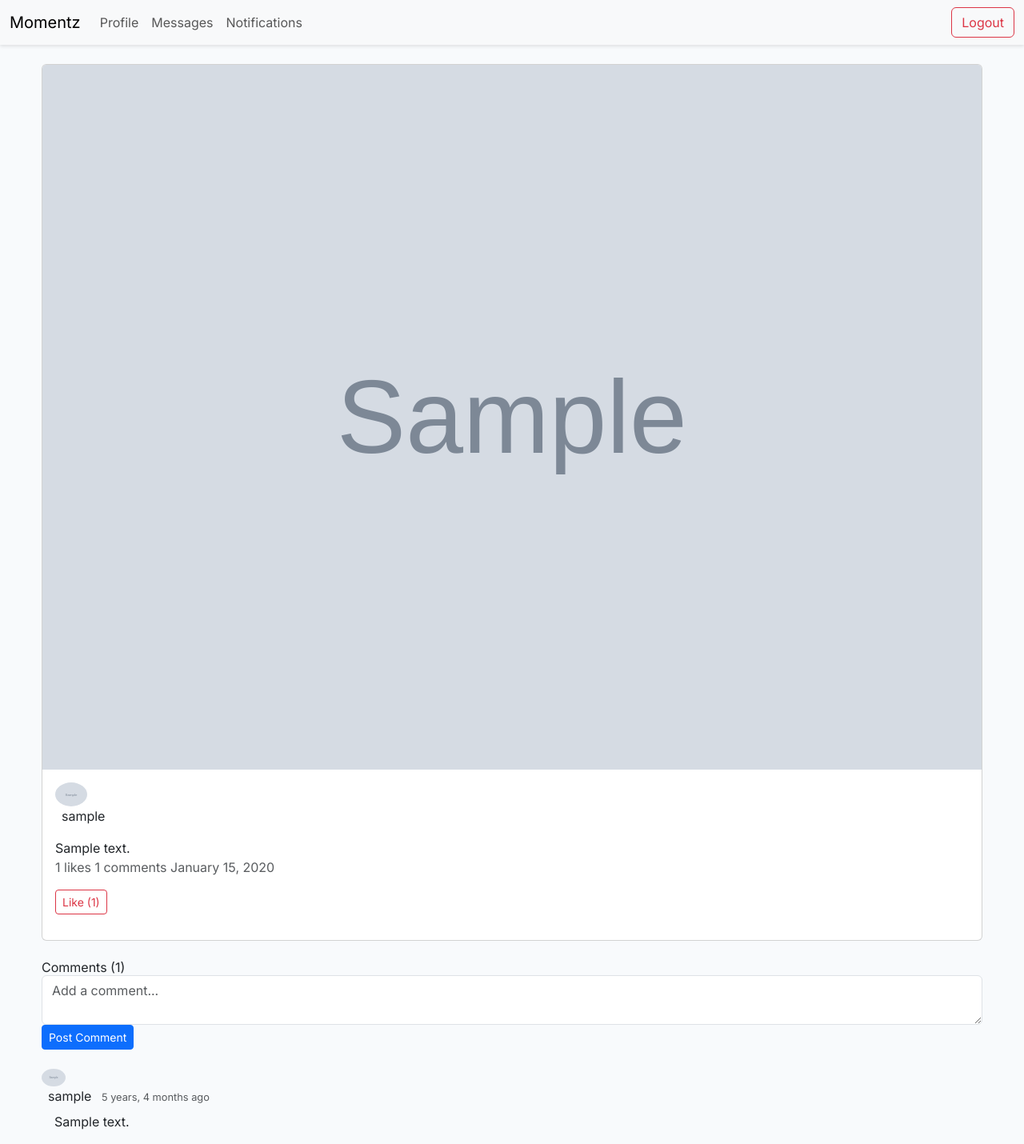
After one commit to Mahrokh-M/Momentz, a Django app: page /posts/1/ in a window 1280 px wide. The commit adds this page. Shown: the whole page at 80% size. Run offline with Django 5.2, Linux system fonts and the light colour scheme; a user stored in the database is signed in; tables that the repository leaves empty hold one stand-in row (values such as "Sample post"); grey boxes marked "Sample" are stand-in pictures; parts of the project's set-up code (start-up, migrations or seed data) failed here and were passed over.

Commit message:
trying to commit

```diff
--- a/momentz/urls.py
+++ b/momentz/urls.py
@@ -1,5 +1,4 @@
 from django.contrib import admin
-from django.conf.urls.static import static
 from django.urls import path, include
 from django.conf import settings
 
--- a/posts/views.py
+++ b/posts/views.py
@@ -3,6 +3,7 @@ from django.db import connection
 from django.contrib.auth.decorators import login_required
 from django.http import Http404
 from django.contrib import messages
+from django.http import JsonResponse
 
 @login_required
 def create_post(request):
@@ -90,33 +91,11 @@ def post_detail(request, post_id):
     })
 
 
-
-@login_required
-def like_post(request, post_id):
-    if request.method == 'POST':
-        try:
-            with connection.cursor() as cursor:
-                # Check if already liked
-                cursor.execute(
-                    "SELECT 1 FROM Likes WHERE user_id = %s AND post_id = %s",
-                    [request.user.user_id, post_id]
-                )
-                if cursor.fetchone():
-                    cursor.execute(
-                        "DELETE FROM Likes WHERE user_id = %s AND post_id = %s",
-                        [request.user.user_id, post_id]
-                    )
-                    messages.success(request, "Post unliked")
-                else:
-                    cursor.execute(
-                        "INSERT INTO Likes (user_id, post_id, created_at) VALUES (%s, %s, NOW())",
-                        [request.user.user_id, post_id]
-                    )
-                    messages.success(request, "Post liked")
-        except Exception as e:
-            messages.error(request, f"Error: {str(e)}")
-
-    return redirect(request.META.get('HTTP_REFERER', 'home'))
+from django.shortcuts import redirect
+from django.contrib.auth.decorators import login_required
+from django.contrib import messages
+from django.db import connection
+from django.http import JsonResponse
 
 @login_required
 def add_comment(request, post_id):
@@ -126,20 +105,55 @@ def add_comment(request, post_id):
 
         if not content:
             messages.error(request, "Comment cannot be empty")
+            if request.headers.get('X-Requested-With') == 'XMLHttpRequest':
+                return JsonResponse({'success': False, 'message': 'Comment cannot be empty'}, status=400)
             return redirect(request.META.get('HTTP_REFERER', 'home'))
 
         try:
             with connection.cursor() as cursor:
+                # Use stored procedure sp_AddComment
                 cursor.execute(
-                    "INSERT INTO Comments (user_id, post_id, content, parent_comment_id, created_at) "
-                    "VALUES (%s, %s, %s, %s, NOW())",
+                    "EXEC sp_AddComment %s, %s, %s, %s",
                     [request.user.user_id, post_id, content, parent_comment_id]
                 )
                 messages.success(request, "Comment added successfully!")
+
+                # Get the new comment for AJAX response
+                if request.headers.get('X-Requested-With') == 'XMLHttpRequest':
+                    cursor.execute("""
+                        SELECT C.comment_id, C.content, C.created_at,
+                               U.username, U.full_name, U.picture_url
+                        FROM Comments C
+                        JOIN Users U ON C.user_id = U.user_id
+                        WHERE C.comment_id = (SELECT MAX(comment_id) FROM Comments WHERE post_id = %s AND user_id = %s)
+                    """, [post_id, request.user.user_id])
+                    comment = dict(zip([col[0] for col in cursor.description], cursor.fetchone()))
+                    cursor.execute(
+                        "SELECT COUNT(*) FROM Comments WHERE post_id = %s",
+                        [post_id]
+                    )
+                    comment_count = cursor.fetchone()[0]
+                    return JsonResponse({
+                        'success': True,
+                        'comment': {
+                            'comment_id': comment['comment_id'],
+                            'content': comment['content'],
+                            'username': comment['username'],
+                            'full_name': comment['full_name'],
+                            'picture_url': comment['picture_url'] or '/static/images/default-profile.png',
+                            'created_at': comment['created_at'].strftime('%Y-%m-%d %H:%M:%S')
+                        },
+                        'comment_count': comment_count
+                    })
+
         except Exception as e:
             messages.error(request, f"Error adding comment: {str(e)}")
+            if request.headers.get('X-Requested-With') == 'XMLHttpRequest':
+                return JsonResponse({'success': False, 'message': str(e)}, status=400)
 
-    return redirect(request.META.get('HTTP_REFERER', 'home'))
+        return redirect(request.META.get('HTTP_REFERER', 'home'))
+
+    return redirect('home')
 
 
 
@@ -185,3 +199,49 @@ def post_detail(request, post_id):
 
     except Exception as e:
         return render(request, "error.html", {"message": str(e)})
+
+
+
+@login_required
+def like_post(request, post_id):
+    if request.method == 'POST':
+        try:
+            with connection.cursor() as cursor:
+                # Use stored procedure sp_LikePost
+                cursor.execute("EXEC sp_LikePost %s, %s", [request.user.user_id, post_id])
+                messages.success(request, "Post liked successfully!")
+        except Exception as e:
+            # Check if the error is due to already liking the post
+            if "User has already liked this post" in str(e):
+                # Unlike the post by deleting the like
+                with connection.cursor() as cursor:
+                    cursor.execute(
+                        "DELETE FROM Likes WHERE user_id = %s AND post_id = %s",
+                        [request.user.user_id, post_id]
+                    )
+                    messages.success(request, "Post unliked")
+            else:
+                messages.error(request, f"Error: {str(e)}")
+
+        # Handle AJAX request
+        if request.headers.get('X-Requested-With') == 'XMLHttpRequest':
+            with connection.cursor() as cursor:
+                cursor.execute(
+                    "SELECT COUNT(*) FROM Likes WHERE post_id = %s",
+                    [post_id]
+                )
+                like_count = cursor.fetchone()[0]
+                cursor.execute(
+                    "SELECT 1 FROM Likes WHERE user_id = %s AND post_id = %s",
+                    [request.user.user_id, post_id]
+                )
+                is_liked = bool(cursor.fetchone())
+                return JsonResponse({
+                    'success': True,
+                    'like_count': like_count,
+                    'is_liked': is_liked
+                })
+
+        return redirect(request.META.get('HTTP_REFERER', 'home'))
+
+    return redirect('home')
--- /dev/null
+++ b/templates/posts/post_detail.html
@@ -0,0 +1,153 @@
+{% extends 'base.html' %}
+
+{% block title %}Post by {{ post.username }}{% endblock %}
+
+{% block content %}
+<div class="post-detail">
+    <div class="card mb-4">
+        {% if post.image_url %}
+        <img src="{{ post.image_url }}" class="card-img-top" alt="Post image">
+        {% endif %}
+        <div class="card-body">
+            <div class="post-header mb-3">
+                <img src="{{ post.picture_url|default:'/static/images/default-profile.png' }}"
+                     class="rounded-circle" width="40" height="40">
+                <a href="{% url 'users:profile' post.username %}" class="ml-2">{{ post.username }}</a>
+            </div>
+            <p class="card-text">{{ post.content }}</p>
+            <div class="post-stats mb-3">
+                <span class="text-muted" id="like-count-{{ post.post_id }}">{{ post.like_count }} likes</span>
+                <span class="text-muted" id="comment-count">{{ post.comment_count }} comments</span>
+                <span class="text-muted">{{ post.created_at|date:"F j, Y" }}</span>
+            </div>
+            <div class="post-actions mb-3">
+                <form action="{% url 'posts:like' post.post_id %}" method="post" class="like-form d-inline" data-post-id="{{ post.post_id }}">
+                    {% csrf_token %}
+                    <button type="submit" class="btn btn-sm btn-{% if post.is_liked %}danger{% else %}outline-danger{% endif %}" id="like-btn-{{ post.post_id }}">
+                        {% if post.is_liked %}Unlike{% else %}Like{% endif %} (<span id="like-count-{{ post.post_id }}">{{ post.like_count }}</span>)
+                    </button>
+                </form>
+            </div>
+        </div>
+    </div>
+
+    <div class="comments-section">
+        <h5>Comments (<span id="comment-count">{{ post.comment_count }}</span>)</h5>
+
+        <form method="post" action="{% url 'posts:comment' post.post_id %}" class="comment-form mb-4" data-post-id="{{ post.post_id }}">
+            {% csrf_token %}
+            <div class="form-group">
+                <textarea name="content" class="form-control" rows="2" placeholder="Add a comment..." required maxlength="500"></textarea>
+            </div>
+            <button type="submit" class="btn btn-primary btn-sm" id="comment-submit-btn">Post Comment</button>
+            <div id="comment-error" class="text-danger mt-2" style="display: none;"></div>
+        </form>
+
+        <div id="comments-list">
+            {% for comment in comments %}
+            <div class="comment mb-3" data-comment-id="{{ comment.comment_id }}">
+                <div class="comment-header">
+                    <img src="{{ comment.picture_url|default:'/static/images/default-profile.png' }}"
+                         class="rounded-circle" width="30" height="30">
+                    <a href="{% url 'users:profile' comment.username %}" class="ml-2">{{ comment.username }}</a>
+                    <small class="text-muted ml-2">{{ comment.created_at|timesince }} ago</small>
+                </div>
+                <div class="comment-body ml-4 mt-2">
+                    <p>{{ comment.content }}</p>
+                    {% if comment.parent_comment_id %}
+                    <small class="text-muted">Replying to comment {{ comment.parent_comment_id }}</small>
+                    {% endif %}
+                </div>
+            </div>
+            {% empty %}
+            <p id="no-comments">No comments yet.</p>
+            {% endfor %}
+        </div>
+    </div>
+</div>
+
+{% block scripts %}
+<script>
+$(document).ready(function() {
+    $('.like-form').on('submit', function(e) {
+        e.preventDefault();
+        var form = $(this);
+        var postId = form.data('post-id');
+        var button = $('#like-btn-' + postId);
+        button.prop('disabled', true).text('Loading...');
+
+        $.ajax({
+            url: form.attr('action'),
+            type: 'POST',
+            data: form.serialize(),
+            dataType: 'json',
+            success: function(response) {
+                if (response.success) {
+                    $('#like-count-' + postId).text(response.like_count);
+                    if (response.is_liked) {
+                        button.removeClass('btn-outline-danger').addClass('btn-danger').text('Unlike (' + response.like_count + ')');
+                    } else {
+                        button.removeClass('btn-danger').addClass('btn-outline-danger').text('Like (' + response.like_count + ')');
+                    }
+                }
+            },
+            error: function(xhr) {
+                $('#comment-error').text(xhr.responseJSON.message || 'An error occurred').show();
+            },
+            complete: function() {
+                button.prop('disabled', false);
+            }
+        });
+    });
+
+    $('.comment-form').on('submit', function(e) {
+        e.preventDefault();
+        var form = $(this);
+        var postId = form.data('post-id');
+        var button = $('#comment-submit-btn');
+        button.prop('disabled', true).text('Posting...');
+        $('#comment-error').hide();
+
+        $.ajax({
+            url: form.attr('action'),
+            type: 'POST',
+            data: form.serialize(),
+            dataType: 'json',
+            success: function(response) {
+                if (response.success) {
+                    var comment = response.comment;
+                    var commentHtml = `
+                        <div class="comment mb-3" data-comment-id="${comment.comment_id}">
+                            <div class="comment-header">
+                                <img src="${comment.picture_url}" class="rounded-circle" width="30" height="30">
+                                <a href="{% url 'users:profile' comment.username %}" class="ml-2">${comment.username}</a>
+                                <small class="text-muted ml-2">Just now</small>
+                            </div>
+                            <div class="comment-body ml-4 mt-2">
+                                <p>${comment.content}</p>
+                                ${comment.parent_comment_id ? '<small class="text-muted">Replying to comment ' + comment.parent_comment_id + '</small>' : ''}
+                            </div>
+                        </div>
+                    `;
+                    if ($('#no-comments').length) {
+                        $('#no-comments').remove();
+                    }
+                    $('#comments-list').prepend(commentHtml);
+                    $('#comment-count').text(response.comment_count);
+                    form.find('textarea').val('');
+                } else {
+                    $('#comment-error').text(response.message).show();
+                }
+            },
+            error: function(xhr) {
+                $('#comment-error').text(xhr.responseJSON.message || 'An error occurred').show();
+            },
+            complete: function() {
+                button.prop('disabled', false).text('Post Comment');
+            }
+        });
+    });
+});
+</script>
+{% endblock %}
+{% endblock %}
--- a/templates/users/login.html
+++ b/templates/users/login.html
@@ -24,7 +24,7 @@
                     </div>
                     <button type="submit" class="btn btn-primary">Login</button>
                 </form>
-                <p class="mt-3">Don't have an account? <a href="{% url 'register' %}">Register</a></p>
+                <p class="mt-3">Don't have an account? <a href="{% url 'users:register' %}">Register</a></p>
             </div>
         </div>
     </div>
--- a/templates/users/register.html
+++ b/templates/users/register.html
@@ -35,7 +35,7 @@
                     </div>
                     <button type="submit" class="btn btn-primary">Register</button>
                 </form>
-                <p class="mt-3">Already have an account? <a href="{% url 'login' %}">Login</a></p>
+                <p class="mt-3">Already have an account? <a href="{% url 'users:login' %}">Login</a></p>
             </div>
         </div>
     </div>
--- a/users/urls.py
+++ b/users/urls.py
@@ -1,5 +1,7 @@
 from django.urls import path
 from . import views
+
+app_name = 'users'
 
 
 urlpatterns = [
```
Also changed, not shown: posts/templates/post_detail.html (deleted, +0 -62 lines), posts/urls.py (+4 -4 lines), templates/post_detail.html (+38 -43 lines), templates/users/home.html (+12 -7 lines), templates/users/profile.html (+11 -3 lines), users/views.py (+15 -5 lines), templates/posts/create_post.html (renamed from posts/templates/create_post.html).
